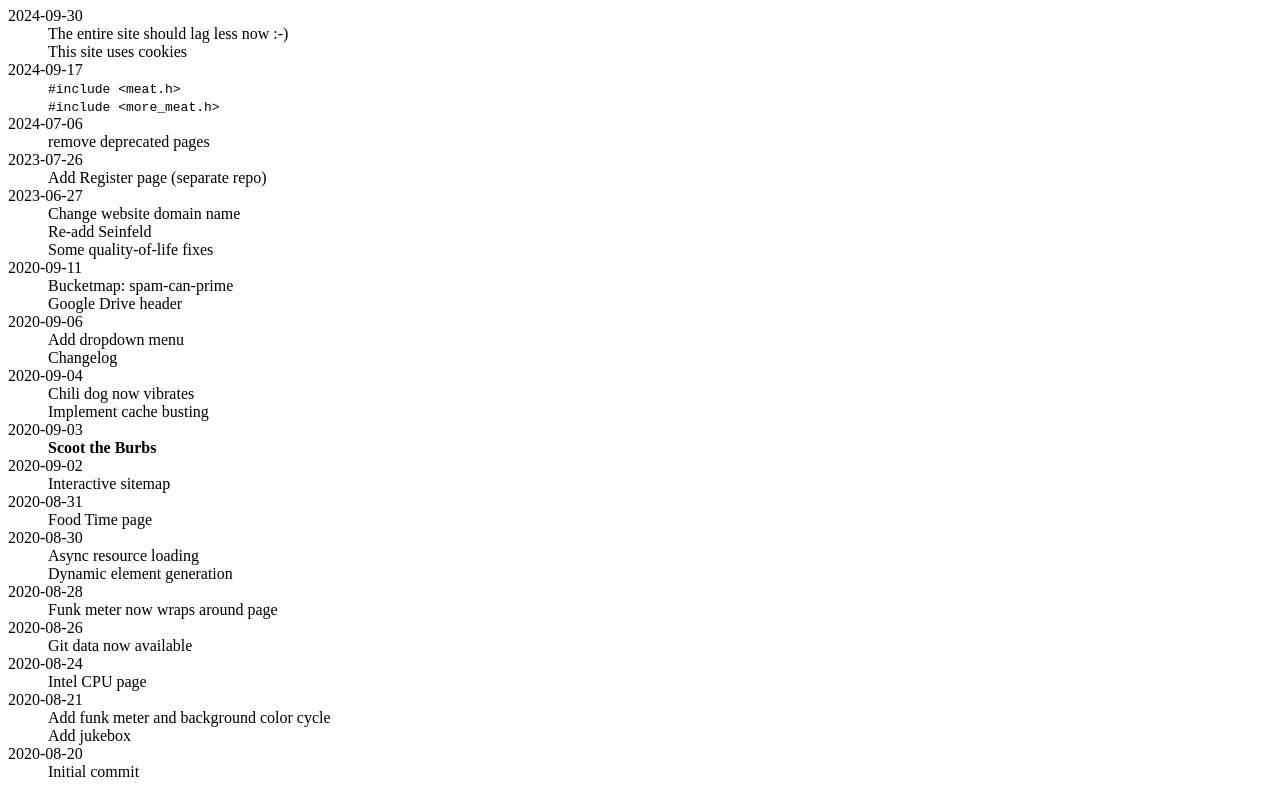
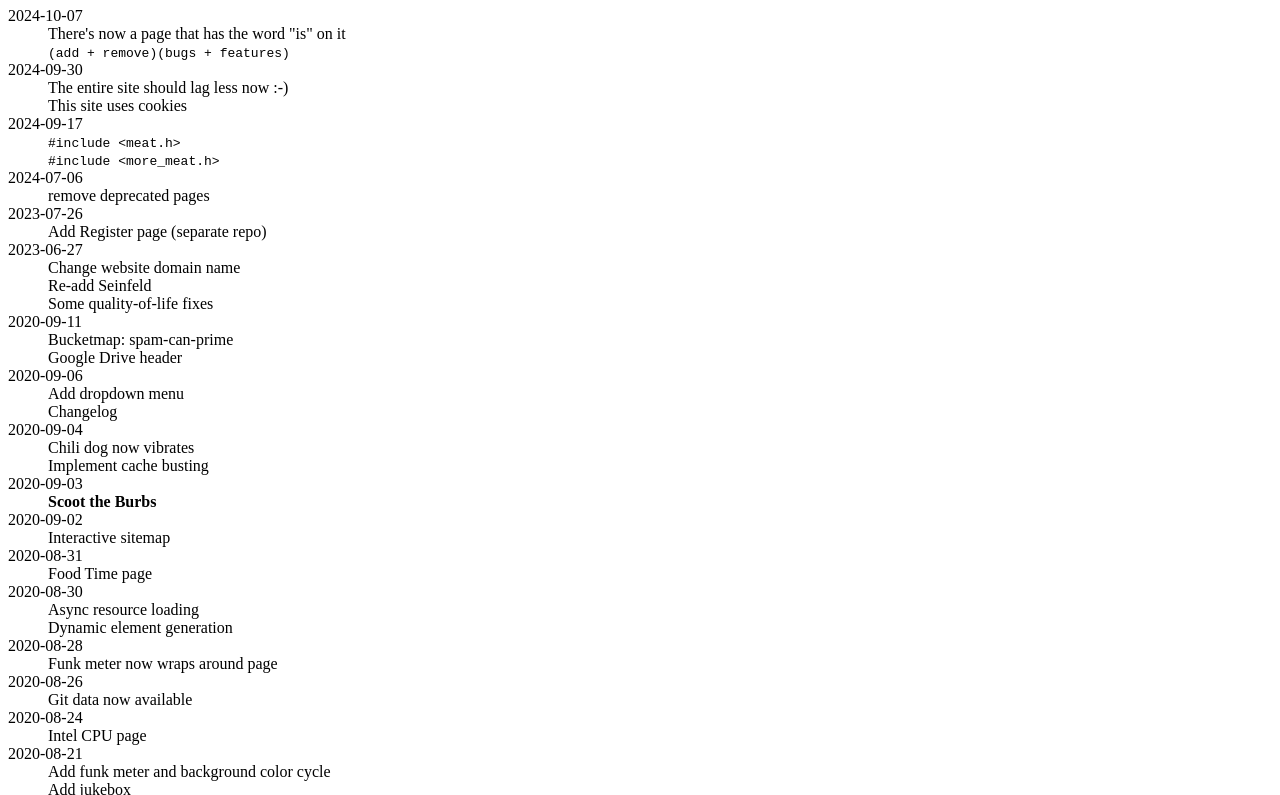
Before and after one commit to notabucketofspam/waluigi_servebeer, a plain HTML site: page html/page/changelog/changelog.html in a window 1280 px wide. Shown: the part 98-893 px from the top of the page. Drawn offline with Linux system fonts and the light colour scheme.

Commit message:
Update changelog.html

```diff
--- a/html/page/changelog/changelog.html
+++ b/html/page/changelog/changelog.html
@@ -11,6 +11,9 @@
       Changelog
     </h1>
     <dl>
+      <dt>2024-10-07</dt>
+        <dd>There's now a page that has the word "is" on it</dd>
+        <dd><code>(add + remove)(bugs + features)</code></dd>
       <dt>2024-09-30</dt>
         <dd>The entire site should lag less now :-)</dd>
         <dd>This site uses cookies</dd>
```
